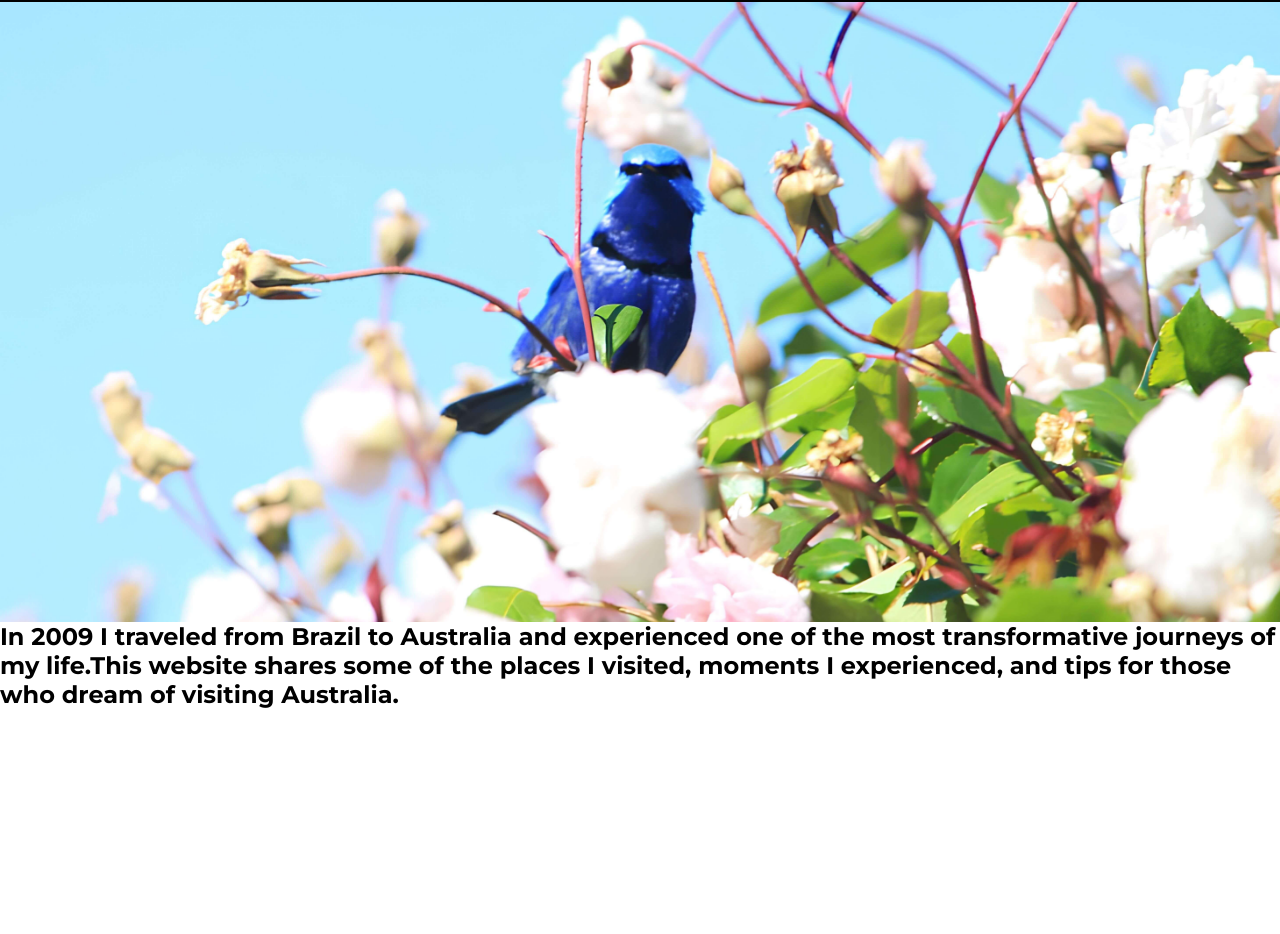
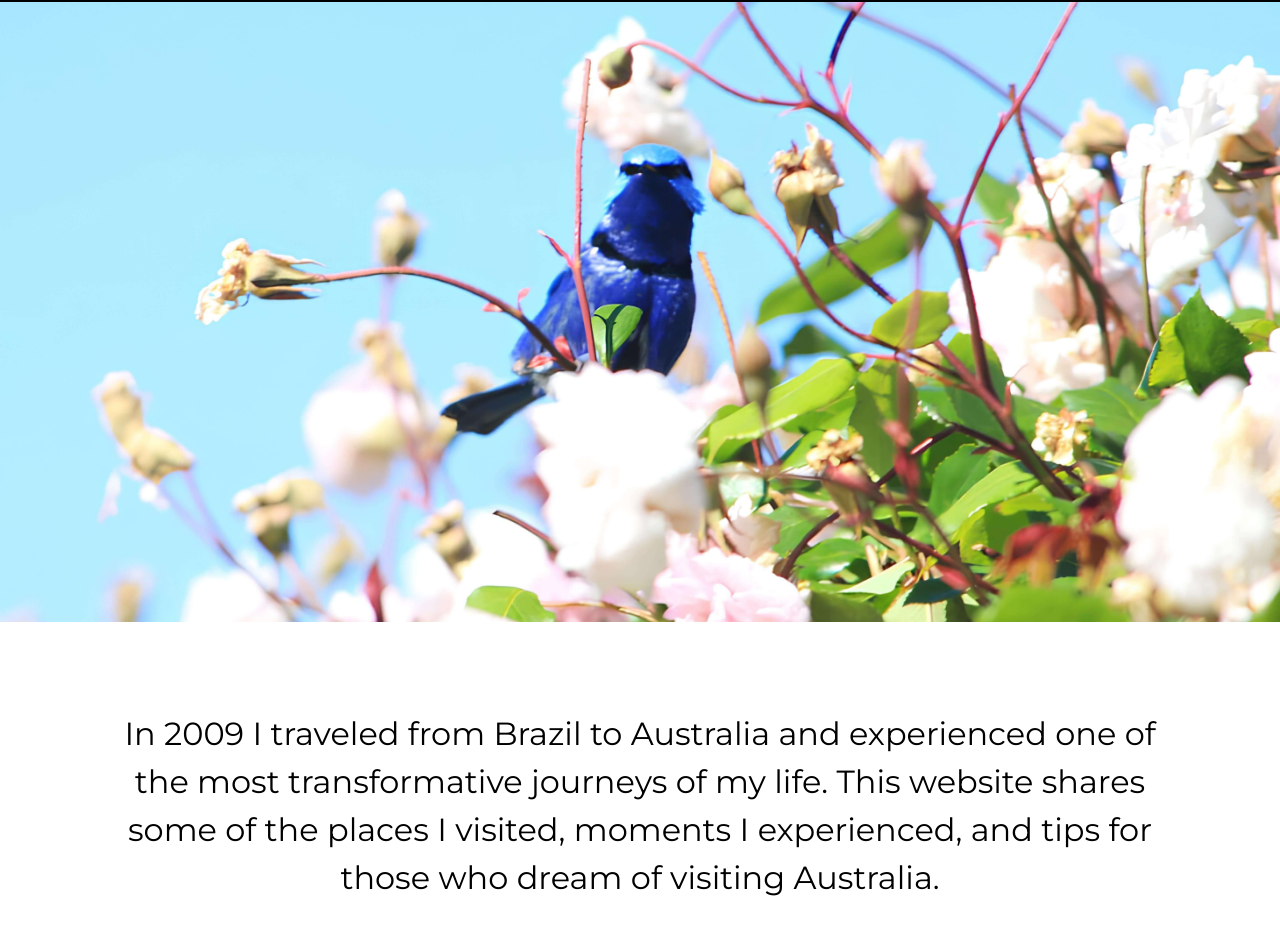
Before and after one commit to kamillamacedo/my-australia-journey, a plain HTML site: page index.html in a window 1280 px wide. Shown: the part 118-1052 px from the top of the page. Before the commit the page ends 827 px from the top, so only its background shows below. Drawn offline with Linux system fonts and the light colour scheme.

Commit message:
Finalizes hero

```diff
--- a/css/header.css
+++ b/css/header.css
@@ -11,7 +11,7 @@
 }
 .compass-logo {
   display: inline-block;
-  width: 90px;
+  width: 80px;
   min-width: 58px;
 }
 
@@ -53,7 +53,11 @@
   font-size: 24px;
 }
 
-@media screen and (min-width: 765px) {
+@media screen and (min-width: 768px) {
+   header {
+    padding: 38px 60px;
+  }
+
   .compass-logo {
     display: none;
   }
--- a/css/hero.css
+++ b/css/hero.css
@@ -1,24 +1,46 @@
-.hero-img{
-    height:400px;
-    width: 100%;
-    background: url(../img/hero-mobile.jpg) no-repeat;
-    background-size:cover;
-
+.hero-img {
+  height: 400px;
+  width: 100%;
+  background: url(../img/hero-mobile.jpg) no-repeat;
+  background-size: cover;
 }
 
+.hero h2 {
+  padding: 88px 46px;
+  font-size: 20px;
+  font-weight: var(--text-weight);
+  text-align: center;
+  line-height: 1.5;
+}
 
-@media screen and (min-width: 768px){
-    .hero-img{
+@media screen and (min-width: 768px) {
+  .hero-img {
     height: 620px;
     background: url(../img/hero-tablet.jpg) no-repeat;
-    background-size:cover;
-    }
+    background-size: cover;
+  }
+
+  .hero h2 {
+    padding: 88px 60px;
+    font-size: 32px;
+  }
 }
 
-@media screen and (min-width: 1024px){
-    .hero-img{
+@media screen and (min-width: 1024px) {
+  .hero-img {
     height: 620px;
     background: url(../img/hero-desktop.jpg) no-repeat;
-    background-size:cover;
-    }
+    background-size: cover;
+  }
+
+  .hero h2 {
+    padding: 88px 120px;
+  }
 }
+
+@media screen and (min-width: 1920px) {
+
+  .hero h2 {
+    padding: 88px 160px;
+  }
+}
```
Also changed, not shown: index.html (+1 -1 lines), img/aj-compass-color.png.
